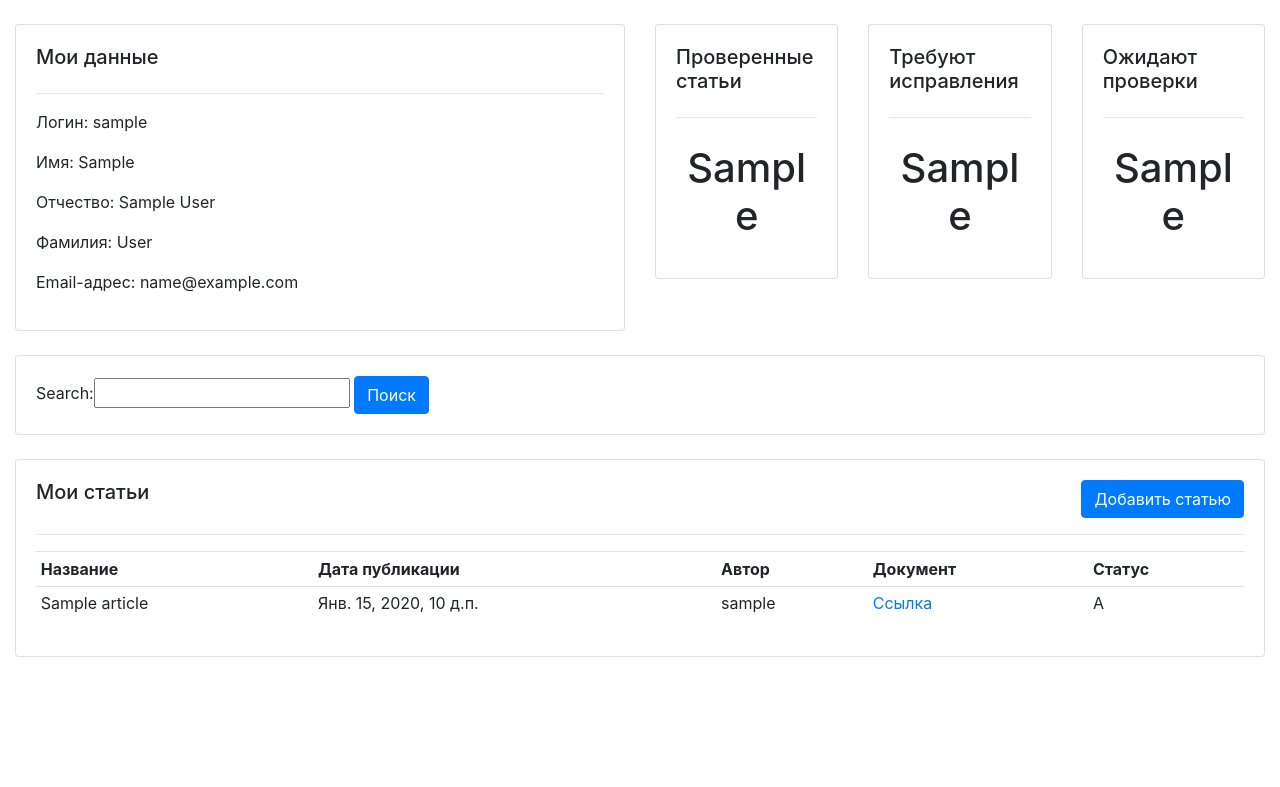
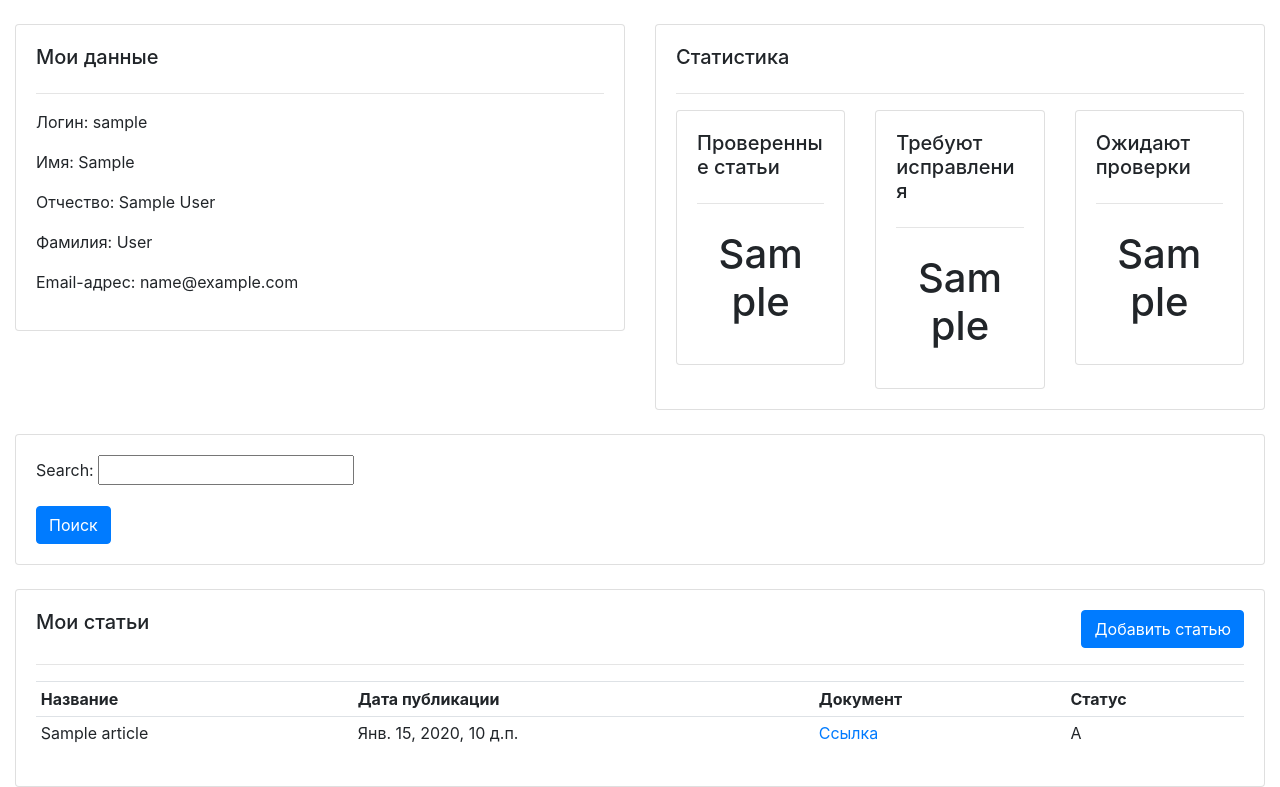
Before and after one commit to SayanGarm/ProjectGPO, a Django app: template Account/templates/registration/user_home.html in a window 1280 px wide. Shown: the part 56-843 px from the top of the page. Before the commit the page ends 713 px from the top, so only its background shows below. Run offline with Django 3.2, Linux system fonts and the light colour scheme; tables that the repository leaves empty hold one stand-in row (values such as "Sample post"); the template is opened without the code that fills it: values that come from a table or form of the project are taken from there, most other values are stand-ins (such as "Sample title", 1, 10 or a date in 2020).

Commit message:
Рефакторинг шаблонов

```diff
--- /dev/null
+++ b/Account/templates/elements/statistic_card.html
@@ -0,0 +1,34 @@
+<div class="col-md-6">
+    <div class="card card-body">
+        <h5>Статистика</h5>
+        <hr>
+
+        <div class="row justify-content-around">
+            <div class="col-md-4">
+            <div class="card card-body">
+                <h5>Проверенные статьи <br></h5>
+                <hr>
+                <h1 style="text-align: center;padding: 10px">{{articles_count.A}}</h1>
+            </div>
+        </div>
+
+        <div class="col-md-4">
+            <div class="card card-body">
+                <h5>Требуют исправления</h5>
+                <hr>
+                <h1 style="text-align: center;padding: 10px">{{articles_count.B}}</h1>
+            </div>
+        </div>
+
+        <div class="col-md-4">
+            <div class="card card-body">
+                <h5>Ожидают проверки</h5>
+                <hr>
+                <h1 style="text-align: center;padding: 10px">{{articles_count.C}}</h1>
+            </div>
+        </div>
+        </div>
+
+
+    </div>
+</div>
--- /dev/null
+++ b/Account/templates/elements/user_info_card.html
@@ -0,0 +1,3 @@
+{% extends "layout/user_info_card.html" %}
+
+{% block title %}Мои данные{% endblock %}
--- /dev/null
+++ b/Account/templates/layout/articles_table.html
@@ -0,0 +1,29 @@
+
+<div class="row">
+	<div class="col">
+		<div class="card card-body">
+			<form method="get">
+				{{search_form.as_p}}
+		    <button class="btn btn-primary" type="submit">Поиск</button>
+		  </form>
+		</div>
+	</div>
+
+</div>
+
+<br>
+<div class="row">
+	<div class="col-md">
+		<div class="card card-body">
+
+			<div class="row justify-content-between">
+                {% block title %}
+                {% endblock %}
+			</div>
+
+			<hr>
+                {% block table %}
+                {% endblock %}
+		</div>
+	</div>
+</div>
--- a/Account/templates/layout/basic.html
+++ b/Account/templates/layout/basic.html
@@ -6,7 +6,7 @@
     <meta charset="UTF-8">
     <meta name="viewport" content="width=device-width, initial-scale=1.0">
     <title>{% block title %}Главная{% endblock %} - Портал статей</title>
-    <link rel="stylesheet" type="text/css" href="{% static 'bboard/style.css' %}">
+
     <link rel="stylesheet" href="https://cdn.jsdelivr.net/npm/bootstrap@4.5.3/dist/css/bootstrap.min.css" integrity="sha384-TX8t27EcRE3e/ihU7zmQxVncDAy5uIKz4rEkgIXeMed4M0jlfIDPvg6uqKI2xXr2" crossorigin="anonymous">
 </head>
 <body>
--- /dev/null
+++ b/Account/templates/layout/user_info_card.html
@@ -0,0 +1,11 @@
+<div class="col-md-6" style="height: 100%;">
+    <div class="card card-body">
+        <h5>{% block title%} Мои данные {% endblock %}</h5>
+        <hr>
+    <p>Логин: {{profile.user}}</p>
+    <p>Имя: {{profile.first_name}}</p>
+    <p>Отчество: {{profile.middle_name}}</p>
+    <p>Фамилия: {{profile.last_name}}</p>
+    <p>Email-адрес: {{profile.email}}</p>
+    </div>
+</div>
--- a/Account/templates/registration/user_home.html
+++ b/Account/templates/registration/user_home.html
@@ -6,91 +6,12 @@
 
 <br>
 <div class="row">
-	<div class="col-md-6">
-		<div class="card card-body">
-			<h5>Мои данные</h5>
-			<hr>
-        <p>Логин: {{profile.user}}</p>
-        <p>Имя: {{profile.first_name}}</p>
-        <p>Отчество: {{profile.middle_name}}</p>
-        <p>Фамилия: {{profile.last_name}}</p>
-        <p>Email-адрес: {{profile.email}}</p>
-		</div>
-	</div>
-
-	<div class="col-md-2">
-		<div class="card card-body">
-			<h5>Проверенные статьи <br></h5>
-			<hr>
-			<h1 style="text-align: center;padding: 10px">{{articles_count.A}}</h1>
-		</div>
-	</div>
-
-	<div class="col-md-2">
-		<div class="card card-body">
-			<h5>Требуют исправления</h5>
-			<hr>
-			<h1 style="text-align: center;padding: 10px">{{articles_count.B}}</h1>
-		</div>
-	</div>
-
-	<div class="col-md-2">
-		<div class="card card-body">
-			<h5>Ожидают проверки</h5>
-			<hr>
-			<h1 style="text-align: center;padding: 10px">{{articles_count.C}}</h1>
-		</div>
-	</div>
+	{% include 'elements/user_info_card.html' %}
+	{% include 'elements/statistic_card.html' %}
 </div>
 
 <br>
-<div class="row">
-	<div class="col">
-		<div class="card card-body">
-			<form method="get">
-				{{form}}
-		    <button class="btn btn-primary" type="submit">Поиск</button>
-		  </form>
-		</div>
-	</div>
 
-</div>
-
-<br>
-<div class="row">
-	<div class="col-md">
-		<div class="card card-body">
-
-			<div class="row justify-content-between">
-				<div class="col-md-auto"">
-					<h5>Мои статьи</h5>
-				</div>
-				<div class="col-md-auto"">
-					<a class="btn btn-primary" href="{% url 'create_article' %}" role="button">Добавить статью</a>
-				</div>
-			</div>
-
-			<hr>
-			<table class="table table-sm">
-				<tr>
-					<th>Название</th>
-					<th>Дата публикации</th>
-					<th>Автор</th>
-					<th>Документ</th>
-					<th>Статус</th>
-				</tr>
-				{% for article in articles %}
-					<tr>
-						<td>{{article.title}}</td>
-						<td>{{article.published}}</td>
-						<td>{{article.author}}</td>
-						<td><a href="{{article.document.url}}">Ссылка</a></td>
-						<td>{{article.status}}</td>
-					</tr>
-				{% endfor %}
-			</table>
-		</div>
-	</div>
-</div>
+{% include 'elements/articles_table_user.html' %}
 
 {% endblock %}
```
Also changed, not shown: Account/templates/elements/articles_table_user.html (added, +29 -0 lines), Account/views.py (+5 -5 lines), Account/templates/elements/articles_table_moder.html (added).
